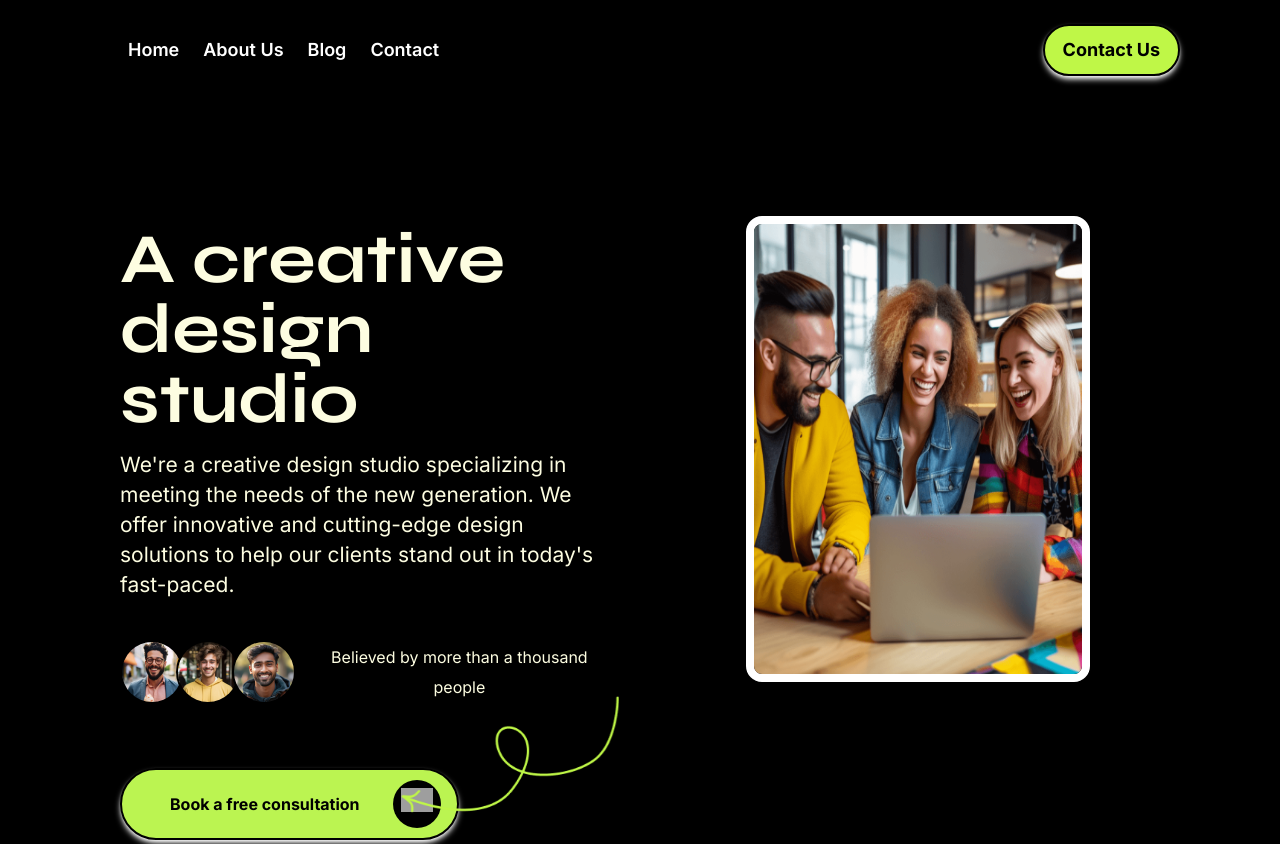
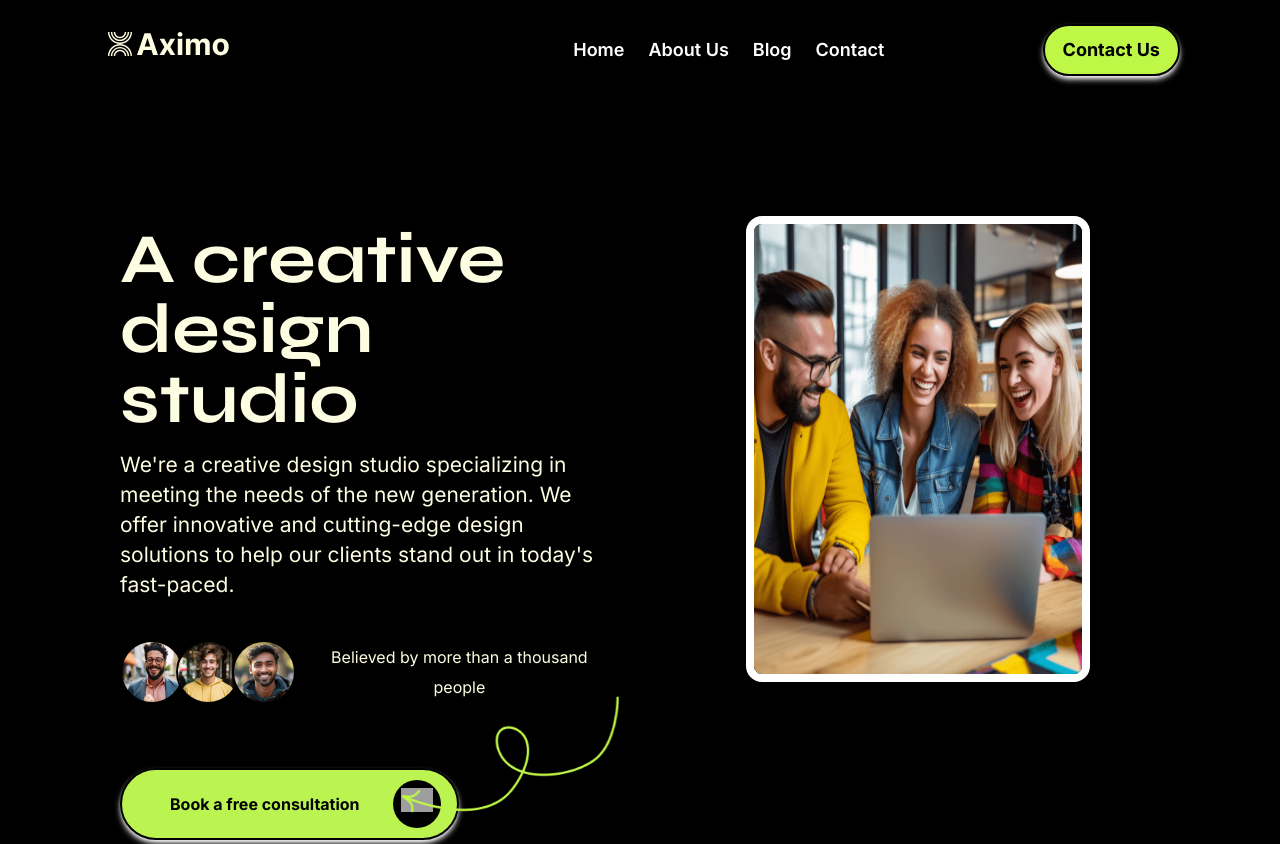
Before and after one commit to Tobless-scripts/tobless-aximo, a React (Vite) app: page / in a window 1280 px wide. Shown: the top 844 px of the page. Built offline with nearby package versions, Linux system fonts and the light colour scheme; grey boxes are pictures that could not be loaded.

Commit message:
Navbar fix

```diff
--- a/src/Components/Header.jsx
+++ b/src/Components/Header.jsx
@@ -63,7 +63,7 @@ function Header() {
 
                 <ul
                     id="nav-links"
-                    className="list-none flex gap-5 absolute max-md:top-[64px] max-md:w-full transition-all duration-300 ease-in-out text-white max-md:gap-0 max-md:flex-col max-md:transition-opacity max-md:bg-black max-md:h-full max-md:text-white max-md:pl-4 max-md:text-left max-md:py-0"
+                    className="list-none flex gap-5 max-md:absolute max-md:top-[64px] max-md:w-full transition-all duration-300 ease-in-out text-white max-md:gap-0 max-md:flex-col max-md:transition-opacity max-md:bg-black max-md:h-full max-md:text-white max-md:pl-4 max-md:text-left max-md:py-0"
                 >
                     {["Home", "About Us", "Blog", "Contact"].map((item) => (
                         <li key={item} className="p-3">
```
